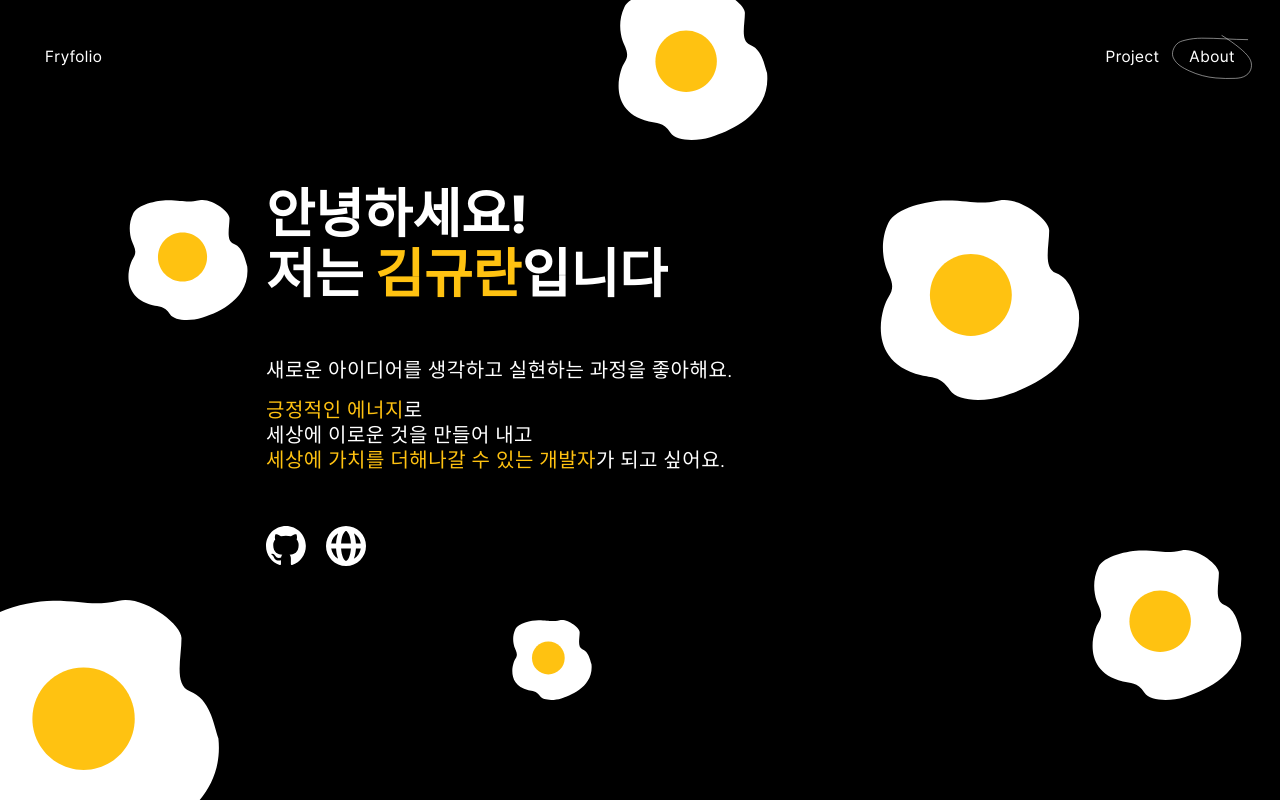
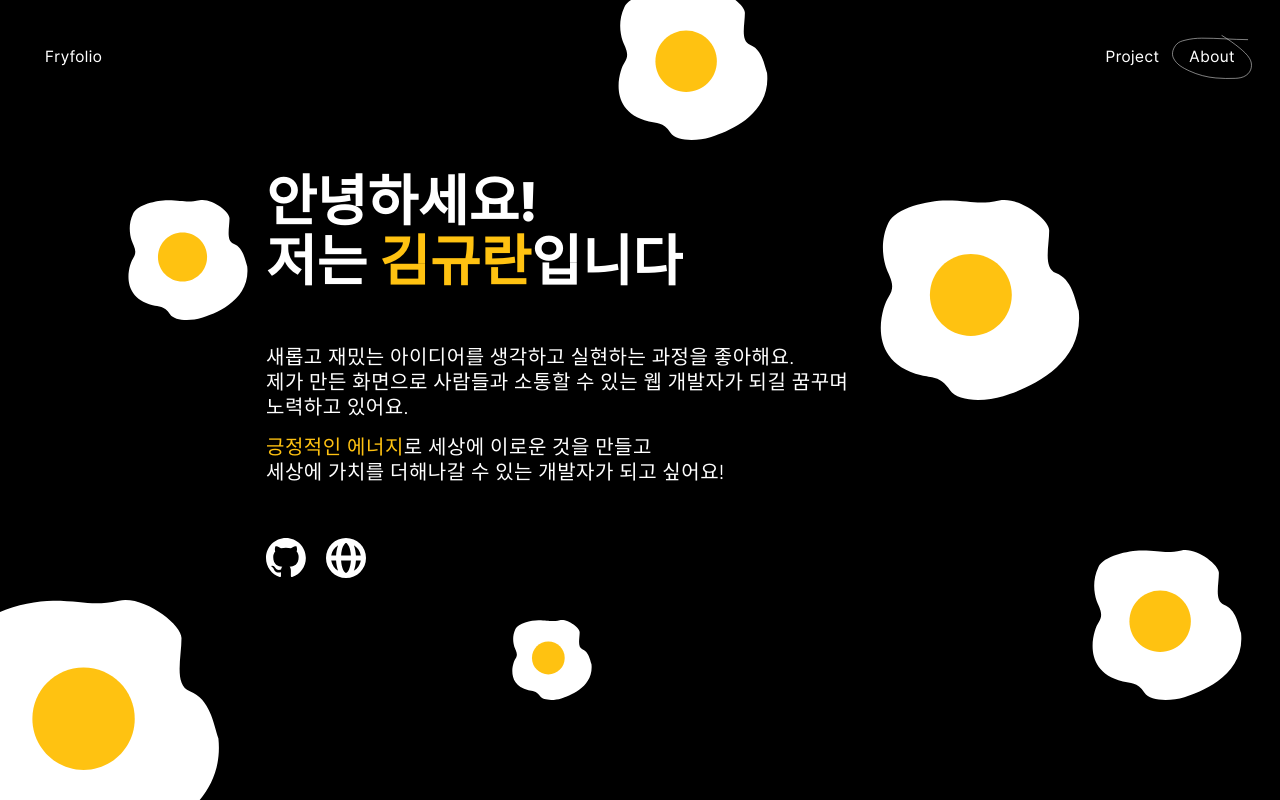
Before and after one commit to NUMBLE-WEB-PORTFOLIO/fryfolio, a Next.js app: page /about in a window 1280 px wide. Built offline with nearby package versions, Linux system fonts and the light colour scheme.

Commit message:
fix: EggFried 컴포넌트 분리
- about 페이지 소개글 수정

```diff
--- /dev/null
+++ b/src/components/Motion/egg-fried.tsx
@@ -0,0 +1,19 @@
+"use client";
+
+import Image from "next/image";
+import { motion } from "framer-motion";
+
+const EggFried = ({ className }: { className?: string }) => {
+  return (
+    <motion.div
+      initial={{ opacity: 0 }}
+      animate={{ opacity: 1 }}
+      transition={{ duration: 0.7, ease: "easeIn" }}
+      className={`absolute w-[12rem] h-[12rem] ${className}`}
+    >
+      <Image src="/images/egg-illustration.svg" alt="egg illustration" fill />
+    </motion.div>
+  );
+};
+
+export default EggFried;
--- a/src/components/Motion/index.ts
+++ b/src/components/Motion/index.ts
@@ -1,5 +1,5 @@
 export { default as EggYork } from "./egg-york";
 export { default as CircleLine } from "./circle-line";
 export { default as BounceBox } from "./bounce-box";
-export { default as RandomEggs } from "./random-eggs";
+export { default as EggFried } from "./egg-fried";
 export { default as WaveText } from "./wave-text";
--- a/src/components/Motion/random-eggs.tsx
+++ /dev/null
@@ -1,97 +0,0 @@
-"use client";
-
-import Image from "next/image";
-import { motion } from "framer-motion";
-
-const opacityMotion = {
-  initial: { opacity: 0 },
-  animate: { opacity: 1 },
-};
-
-// const transitions = {
-//   y: {
-//     duration: 7,
-//     repeat: Infinity,
-//     repeatDelay: 2,
-//   },
-//   rotate: {
-//     duration: 7,
-//     repeat: Infinity,
-//     repeatDelay: 2,
-//   },
-// };
-
-const RandomEggs = () => {
-  return (
-    <div className="absolute top-0 left-0 right-0 bottom-0 w-full h-full overflow-hidden">
-      <motion.div
-        {...opacityMotion}
-        transition={{ duration: 0.7, ease: "easeIn" }}
-        className="absolute top-[20rem] left-[10%] w-[12rem] h-[12rem]"
-      >
-        <Image src="/images/egg-illustration.svg" alt="egg illustration" fill />
-      </motion.div>
-      <motion.div
-        {...opacityMotion}
-        transition={{ duration: 0.7, ease: "easeIn" }}
-        className="invisible lg:visible absolute bottom-[50%] right-[20rem] w-[20rem] h-[20rem]"
-      >
-        <Image src="/images/egg-illustration.svg" alt="egg illustration" fill />
-      </motion.div>
-      <motion.div
-        {...opacityMotion}
-        transition={{ duration: 0.7, ease: "easeIn" }}
-        className="invisible lg:visible absolute bottom-[10rem] left-[40%] w-[8rem] h-[8rem]"
-      >
-        <Image src="/images/egg-illustration.svg" alt="egg illustration" fill />
-      </motion.div>
-      <motion.div
-        {...opacityMotion}
-        transition={{ duration: 0.7, ease: "easeIn" }}
-        className="invisible md:visible absolute top-[-1rem] right-[40%] w-[15rem] h-[15rem]"
-      >
-        <Image src="/images/egg-illustration.svg" alt="egg illustration" fill />
-      </motion.div>
-      <motion.div
-        {...opacityMotion}
-        transition={{ duration: 0.3, ease: "easeIn" }}
-        className="absolute bottom-[10rem] right-[3%] w-[15rem] h-[15rem]"
-      >
-        <Image src="/images/egg-illustration.svg" alt="egg illustration" fill />
-      </motion.div>
-      <motion.div
-        {...opacityMotion}
-        transition={{ duration: 0.3, ease: "easeIn" }}
-        className="absolute bottom-[-5rem] left-[-3rem] w-[15rem] h-[15rem] md:w-[25rem] md:h-[25rem]"
-      >
-        <Image src="/images/egg-illustration.svg" alt="egg illustration" fill />
-      </motion.div>
-      {/* <motion.div
-        initial={{ opacity: 0, y: 0 }}
-        animate={{ opacity: 1, y: "105vh", rotate: 240 }}
-        transition={{ ...transitions, delay: 2 }}
-        className="absolute left-[20%] w-[5rem] h-[5rem]"
-      >
-        <Image src="/images/egg-illustration.svg" alt="egg illustration" fill />
-      </motion.div>
-      <motion.div
-        initial={{ opacity: 0, y: 0 }}
-        animate={{ opacity: 1, y: "105vh", rotate: 340 }}
-        transition={{ ...transitions, delay: 5 }}
-        className="absolute left-[55%] w-[10rem] h-[10rem]"
-      >
-        <Image src="/images/egg-illustration.svg" alt="egg illustration" fill />
-      </motion.div>
-      <motion.div
-        initial={{ opacity: 0, y: 0 }}
-        animate={{ opacity: 1, y: "105vh", rotate: 310 }}
-        transition={{ ...transitions, delay: 3 }}
-        className="absolute right-[8rem] w-[5rem] h-[5rem]"
-      >
-        <Image src="/images/egg-illustration.svg" alt="egg illustration" fill />
-      </motion.div> */}
-    </div>
-  );
-};
-
-export default RandomEggs;
--- /dev/null
+++ b/src/components/Sections/egg-fried-container.tsx
@@ -0,0 +1,16 @@
+import { EggFried } from "@/components/Motion";
+
+const EggFriedBackground = () => {
+  return (
+    <div className="absolute top-0 left-0 right-0 bottom-0 w-full h-full overflow-hidden">
+      <EggFried className="top-[20rem] left-[10%] w-[12rem] h-[12rem]" />
+      <EggFried className="invisible lg:visible bottom-[50%] right-[20rem] w-[20rem] h-[20rem]" />
+      <EggFried className="invisible lg:visible bottom-[10rem] left-[40%] w-[8rem] h-[8rem]" />
+      <EggFried className="invisible md:visible top-[-1rem] right-[40%] w-[15rem] h-[15rem]" />
+      <EggFried className="bottom-[10rem] right-[3%] w-[15rem] h-[15rem]" />
+      <EggFried className="bottom-[-5rem] left-[-3rem] w-[15rem] h-[15rem] md:w-[25rem] md:h-[25rem]" />
+    </div>
+  );
+};
+
+export default EggFriedBackground;
--- a/src/components/Sections/introduction-section.tsx
+++ b/src/components/Sections/introduction-section.tsx
@@ -2,15 +2,22 @@
 
 import { motion } from "framer-motion";
 
-import { RandomEggs, WaveText } from "@/components//Motion";
+import { EggFried, WaveText } from "@/components//Motion";
 import { Highlight, IconButton } from "@/components/Common";
 
 const IntroductionSection = () => {
   return (
     <section className="w-full h-screen flex flex-col justify-center items-center overflow-hidden px-[15%] lg:px-[20%] md:items-start pb-[5rem] bg-black">
-      <RandomEggs />
+      <div className="absolute top-0 left-0 right-0 bottom-0 w-full h-full overflow-hidden">
+        <EggFried className="top-[20rem] left-[10%] w-[12rem] h-[12rem]" />
+        <EggFried className="invisible lg:visible bottom-[50%] right-[20rem] w-[20rem] h-[20rem]" />
+        <EggFried className="invisible lg:visible bottom-[10rem] left-[40%] w-[8rem] h-[8rem]" />
+        <EggFried className="invisible md:visible top-[-1rem] right-[40%] w-[15rem] h-[15rem]" />
+        <EggFried className="bottom-[10rem] right-[3%] w-[15rem] h-[15rem]" />
+        <EggFried className="bottom-[-5rem] left-[-3rem] w-[15rem] h-[15rem] md:w-[25rem] md:h-[25rem]" />
+      </div>
       <div className="relative w-fit h-fit flex flex-col gap-[5.3rem] justify-center bg-black/40 rounded-md p-[1rem]">
-        <div className="text-white font-black text-[3.5rem] md:text-[5.3rem] leading-[4rem] md:leading-[6rem] tracking-normal w-fit z-10">
+        <div className="text-white font-black text-[3.5rem] md:text-[5.5rem] leading-[4rem] md:leading-[6rem] tracking-normal w-fit z-10">
           <WaveText text="안녕하세요!" />
           <WaveText
             text="저는 김규란입니다"
@@ -28,14 +35,17 @@ const IntroductionSection = () => {
           }}
           className="flex flex-col gap-[1.5rem] font-thin text-white text-[2rem] leading-[2.5rem] w-fit z-10"
         >
-          <p>새로운 아이디어를 생각하고 실현하는 과정을 좋아해요.</p>
           <p>
-            <Highlight>긍정적인 에너지</Highlight>로
+            새롭고 재밌는 아이디어를 생각하고 실현하는 과정을 좋아해요.
             <br />
-            세상에 이로운 것을 만들어 내고
+            제가 만든 화면으로 사람들과 소통할 수 있는 웹 개발자가 되길 꿈꾸며
             <br />
-            <Highlight>세상에 가치를 더해나갈 수 있는 개발자</Highlight>가 되고
-            싶어요.
+            노력하고 있어요.
+          </p>
+          <p>
+            <Highlight>긍정적인 에너지</Highlight>로 세상에 이로운 것을 만들고
+            <br />
+            세상에 가치를 더해나갈 수 있는 개발자가 되고 싶어요!
           </p>
         </motion.div>
         <motion.div
```
